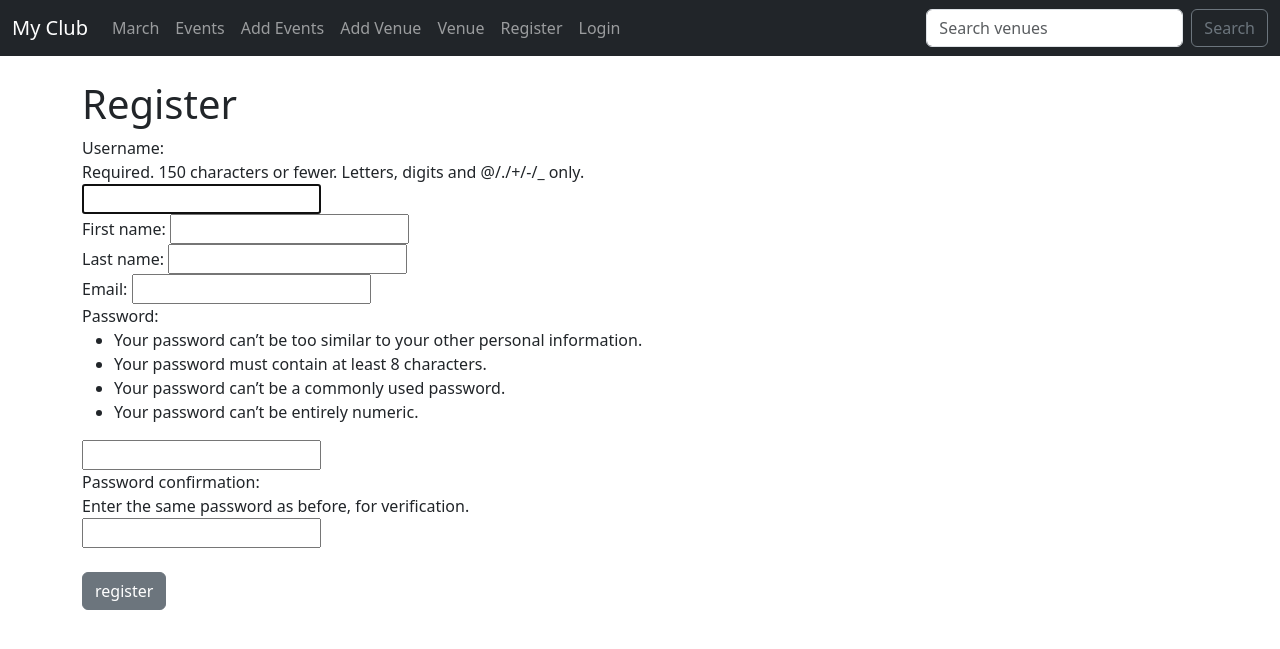
After one commit to G-KIBICHII/my_club_website, a Django app: page /members/register_user in a window 1280 px wide. The commit adds this page. Shown: the top 649 px of the page. Run offline with Django 5.2, Linux system fonts and the light colour scheme.

Commit message:
add a register user

```diff
--- a/events/templates/events/navbar.html
+++ b/events/templates/events/navbar.html
@@ -27,6 +27,8 @@
         <a class="nav-link" href="{%url 'logout' %}">Logout</a>
       </li>
       {%else%}
+      <li class="nav-item">
+        <a class="nav-link" href="{%url 'register-user' %}">Register</a></li>
         <li class="nav-item">
           <a class="nav-link" href="{%url 'login' %}">Login</a></li>
           {%endif %}
--- /dev/null
+++ b/members/forms.py
@@ -0,0 +1,12 @@
+from django.contrib.auth.forms import UserCreationForm
+from django.contrib.auth.models import User
+from django import forms
+
+class RegisterUserForm(UserCreationForm):
+    email =forms.EmailField()
+    first_name = forms.CharField(max_length=50)
+    last_name = forms.CharField(max_length=50)
+
+    class Meta:
+        model =User
+        fields = ('username','first_name','last_name','email','password1','password2')
--- /dev/null
+++ b/members/templates/authenticate/register_user.html
@@ -0,0 +1,17 @@
+{% extends "events/base.html" %}
+{% block content %}
+<h1>Register </h1>
+{% if form.errors %}
+
+<div class="alert alert-warning alert-dismissible fade show" role="alert">
+    there was an error in your form try again
+  <button type="button" class="btn-close" data-bs-dismiss="alert" aria-label="Close"></button>
+</div>
+{% endif %}
+<form action="" method=POST>
+  {%csrf_token%}
+  {{form}}
+<br>
+<input type="submit" value="register" class="btn btn-secondary">
+</form>
+{% endblock content %}
--- a/members/urls.py
+++ b/members/urls.py
@@ -4,4 +4,5 @@ from . import views
 urlpatterns =[
     path('login_user',views.login_user,name='login'),
     path('logout_user',views.logout_user,name='logout'),
+    path('register_user',views.register_user,name='register-user'),
 ]
--- a/members/views.py
+++ b/members/views.py
@@ -1,8 +1,12 @@
 from django.shortcuts import render,redirect
 from django.contrib.auth import authenticate,login,logout
 from django.contrib import messages
+# from django.contrib.auth.forms import UserCreationForm
+from .forms import RegisterUserForm
 
 # Create your views here.
+
+
 
 def login_user(request):
     if request.method=="POST":
@@ -23,3 +27,20 @@ def logout_user(request):
     logout(request)
     messages.success(request,("you were loged out"))
     return redirect('home')
+
+
+def register_user(request):
+    form = RegisterUserForm()
+    if request.method =="POST":
+        form = RegisterUserForm(request.POST)
+        if form.is_valid():
+            form.save()
+            username= form.cleaned_data['username']
+            password = form.cleaned_data['password1']
+            user = authenticate(username=username,password=password)
+            login(request,user)
+            messages.success(request,("registration successfull"))
+            return redirect('home')
+        else:
+            form = RegisterUserForm()
+    return render(request,'authenticate/register_user.html',{'form':form})
```
Also changed, not shown: db.sqlite3.
